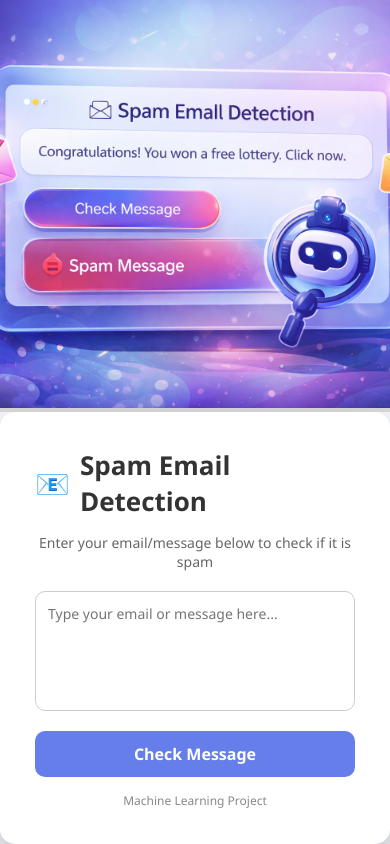
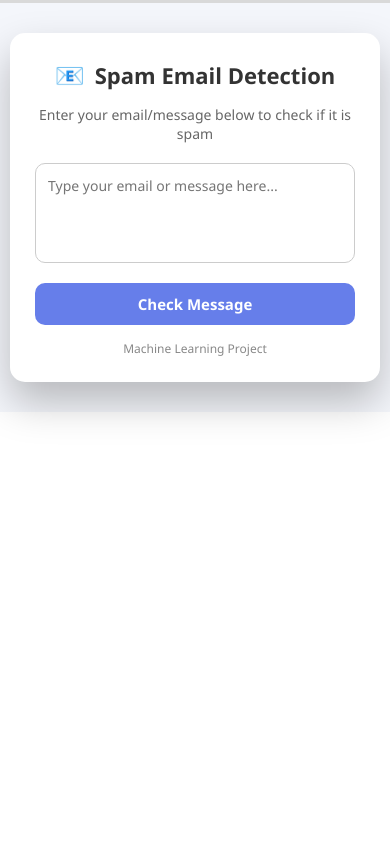
Before and after one commit to lathikaganireddy123/spam-email-detection, a Flask app: page / in a window 390 px wide. Run offline with Flask 3, Linux system fonts and the light colour scheme; parts of the project's set-up code (start-up, migrations or seed data) failed here and were passed over.

Commit message:
Updated UI and mobile responsiveness

```diff
--- a/templates/index.html
+++ b/templates/index.html
@@ -13,6 +13,7 @@
         body {
             margin: 0;
             height: 100vh;
+            overflow-x: hidden; /* 🔥 FIX */
         }
 
         /* 🔥 MAIN LAYOUT */
@@ -22,7 +23,7 @@
             width: 100%;
         }
 
-        /* 🔥 LEFT IMAGE ONLY (NO GRADIENT) */
+        /* 🔥 LEFT IMAGE */
         .left {
             flex: 1.2;
             background-image: url("{{ url_for('static', filename='images/bg2.png') }}");
@@ -37,7 +38,7 @@
             background: rgba(0, 0, 0, 0.15);
         }
 
-        /* 🔥 RIGHT FORM AREA (SOLID COLOR) */
+        /* 🔥 RIGHT FORM AREA */
         .right {
             flex: 1;
             background: #f4f6fb;
@@ -49,7 +50,8 @@
         /* 🔥 FORM CONTAINER */
         .container {
             background: #ffffff;
-            width: 420px;
+            width: 100%;
+            max-width: 420px; /* 🔥 FIX */
             padding: 35px;
             border-radius: 15px;
             box-shadow: 0 20px 40px rgba(0,0,0,0.25);
@@ -67,7 +69,7 @@
             }
         }
 
-        /* 🔥 TITLE ALIGNMENT FIX */
+        /* 🔥 TITLE ALIGNMENT */
         .title {
             display: flex;
             align-items: center;
@@ -84,7 +86,6 @@
 
         .icon {
             font-size: 28px;
-            line-height: 1;
         }
 
         p {
@@ -109,6 +110,7 @@
             border-color: #667eea;
         }
 
+        /* 🔥 SHINY BUTTON */
         button {
             width: 100%;
             margin-top: 15px;
@@ -125,7 +127,6 @@ button {
             transition: transform 0.3s ease, box-shadow 0.3s ease;
         }
 
-/* ✨ SHINE EFFECT */
         button::before {
             content: "";
             position: absolute;
@@ -143,22 +144,16 @@ button::before {
         }
 
         @keyframes shine {
-    0% {
-        left: -75%;
-    }
-    100% {
-        left: 125%;
-    }
+            0% { left: -75%; }
+            100% { left: 125%; }
         }
 
-/* 🔥 HOVER GLOW */
         button:hover {
             transform: scale(1.05);
-    box-shadow: 0 0 15px rgba(102, 126, 234, 0.8),
-                0 0 30px rgba(102, 126, 234, 0.5);
+            box-shadow: 0 0 15px rgba(102,126,234,0.8),
+                        0 0 30px rgba(102,126,234,0.5);
         }
 
-/* ⚡ CLICK FEEDBACK */
         button:active {
             transform: scale(0.97);
         }
@@ -175,14 +170,8 @@ button:active {
         }
 
         @keyframes pop {
-            from {
-                transform: scale(0.9);
-                opacity: 0;
-            }
-            to {
-                transform: scale(1);
-                opacity: 1;
-            }
+            from { transform: scale(0.9); opacity: 0; }
+            to { transform: scale(1); opacity: 1; }
         }
 
         .spam {
@@ -203,24 +192,57 @@ button:active {
         }
 
         /* 🔥 MOBILE RESPONSIVE */
-        @media (max-width: 900px) {
+        @media (max-width: 768px) {
+
             .main {
                 flex-direction: column;
+                height: auto;
+            }
+
+            .left {
+                height: 30vh;
+                background-size: contain;
             }
 
             .divider {
-                height: 4px;
                 width: 100%;
-            }
-
-            .left {
-                height: 40vh;
+                height: 3px;
             }
 
             .right {
-                height: 60vh;
+                padding: 20px 10px;
+            }
+
+            .container {
+                padding: 25px;
+                margin: 10px auto;
+            }
+
+            .title h1 {
+                font-size: 22px;
+            }
+
+            .icon {
+                font-size: 24px;
+            }
+
+            textarea {
+                height: 100px;
+            }
+
+            button {
+                font-size: 15px;
+                padding: 11px;
             }
         }
+
+        /* 🔥 VERY SMALL PHONES */
+        @media (max-width: 480px) {
+            .left {
+                display: none;
+            }
+        }
+
     </style>
 </head>
 
@@ -228,17 +250,13 @@ button:active {
 
 <div class="main">
 
-    <!-- LEFT IMAGE -->
     <div class="left"></div>
 
-    <!-- MIDDLE BORDER -->
     <div class="divider"></div>
 
-    <!-- RIGHT FORM -->
     <div class="right">
         <div class="container">
 
-            <!-- 🔥 FIXED TITLE -->
             <div class="title">
                 <span class="icon">📧</span>
                 <h1>Spam Email Detection</h1>
@@ -259,9 +277,8 @@ button:active {
                 {% endif %}
             {% endif %}
 
-            <footer>
-                Machine Learning Project
-            </footer>
+            <footer>Machine Learning Project</footer>
+
         </div>
     </div>
 
```
Lines whose indentation alone changed are shown as unchanged.
